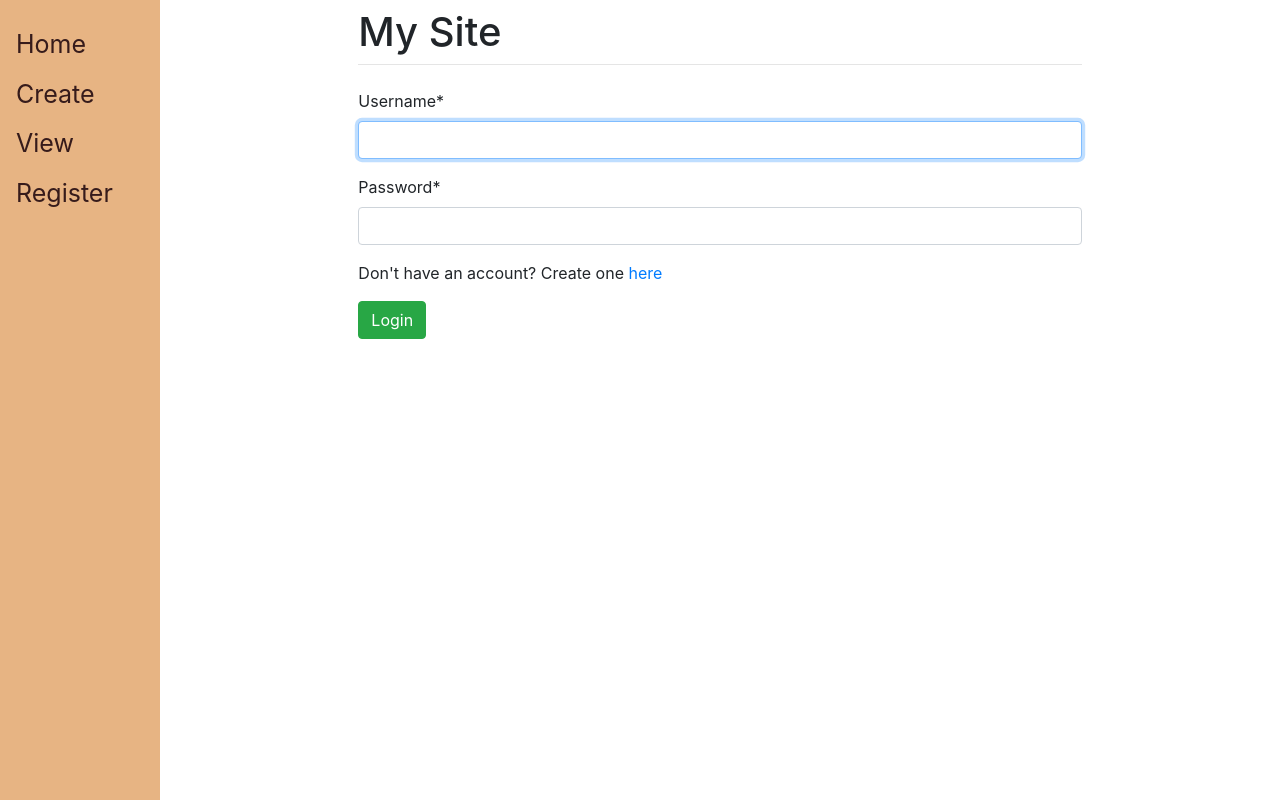
After one commit to dextromenor3/Django-Project, a Django app: page /login/ in a window 1280 px wide. The commit adds this page. Run offline with Django 4.2, Linux system fonts and the light colour scheme; some libraries are stand-ins or nearby versions.

Commit message:
Login, Logout and User Authentication

```diff
--- a/main/templates/main/base.html
+++ b/main/templates/main/base.html
@@ -56,6 +56,7 @@
                 <hr class="mt-0 mb-4">
                 {% block content %}
                 {% endblock %}
+
             </div>
         </div>
     </div>
--- a/mysite/settings.py
+++ b/mysite/settings.py
@@ -127,3 +127,6 @@ STATIC_URL = 'static/'
 DEFAULT_AUTO_FIELD = 'django.db.models.BigAutoField'
 
 CRISPY_TEMPLATE_PACK= 'bootstrap4'
+
+LOGIN_REDIRECT_URL = "/home"
+LOGOUT_REDIRECT_URL = "/home"
--- a/mysite/urls.py
+++ b/mysite/urls.py
@@ -21,4 +21,5 @@ urlpatterns = [
     path('admin/', admin.site.urls),
     path('register/', v.register, name="register"),
     path('', include("main.urls")),
+    path('', include("django.contrib.auth.urls")),
 ]
--- /dev/null
+++ b/register/templates/registration/login.html
@@ -0,0 +1,16 @@
+{% extends "main/base.html" %}
+
+{% block title %}
+Login Here
+{% endblock %}
+
+{% load crispy_forms_tags %}
+{% block content %}
+<form method="post", class="form-group">
+    {% csrf_token %}
+    {{ form|crispy }}
+    <p> Don't have an account? Create one <a href="/register">here</a></p>
+    <button type="submit" class="btn btn-success"> Login </button>
+
+</form>
+{% endblock %}
```
Also changed, not shown: main/templates/main/list.html (+4 -4 lines), db.sqlite3.
